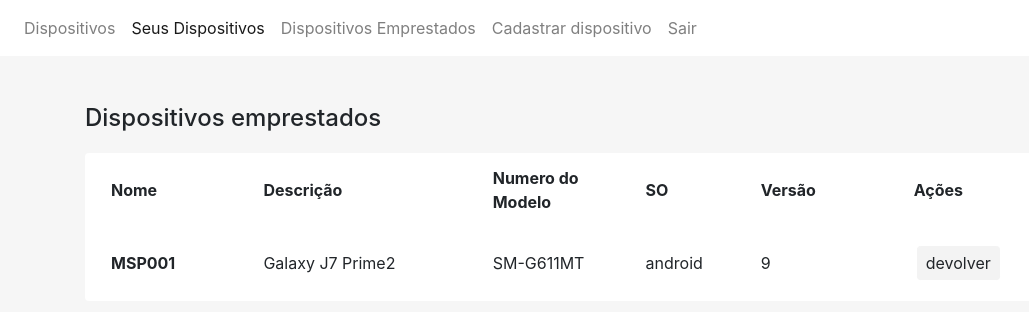
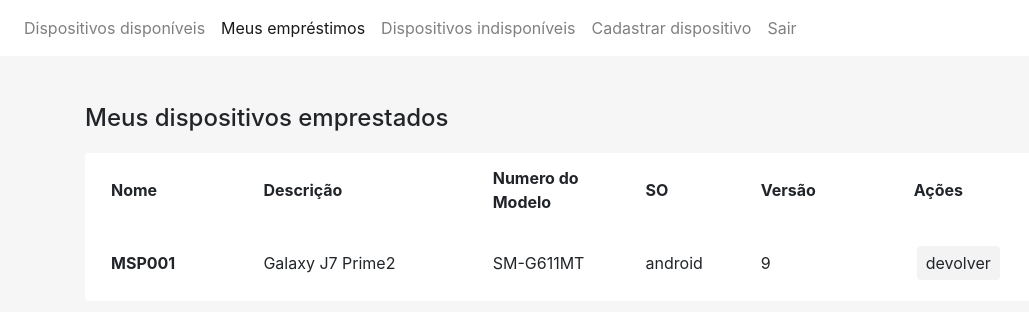
Before and after one commit to lauraziebarth/python-sistema-de-dispositivos, a Django app: page /dispositivos_emprestados_colaborador/ in a window 1280 px wide. Shown: the top 312 px of the page, without its empty margins (0-1029 px from the left). Run offline with Django 3.2, Linux system fonts and the light colour scheme; a user stored in the database is signed in; data comes from the database, SQL or seed files in the repository; both versions use the stored data as it was after the commit; some libraries are stand-ins or nearby versions.

Commit message:
melhorando nomenclatura

```diff
--- a/templates/base.html
+++ b/templates/base.html
@@ -58,9 +58,9 @@
       </button>
       <div class="collapse navbar-collapse" id="navbarNavAltMarkup">
         <div class="navbar-nav">
-          <a class="nav-item nav-link {% block active_listar_dispositivos %}{% endblock %}" href="{% url 'listar_dispositivos' %}">Dispositivos</a>
-          <a class="nav-item nav-link {% block active_listar_dispositivos_emprestado_colaborador %}{% endblock %}" href="{% url 'listar_dispositivos_emprestados_colaborador' %}">Seus Dispositivos</a>
-          <a class="nav-item nav-link {% block active_listar_dispositivos_emprestados %}{% endblock %}" href="{% url 'listar_dispositivos_emprestados' %}">Dispositivos Emprestados</a>
+          <a class="nav-item nav-link {% block active_listar_dispositivos %}{% endblock %}" href="{% url 'listar_dispositivos' %}">Dispositivos disponíveis</a>
+          <a class="nav-item nav-link {% block active_listar_dispositivos_emprestado_colaborador %}{% endblock %}" href="{% url 'listar_dispositivos_emprestados_colaborador' %}">Meus empréstimos</a>
+          <a class="nav-item nav-link {% block active_listar_dispositivos_emprestados %}{% endblock %}" href="{% url 'listar_dispositivos_emprestados' %}">Dispositivos indisponíveis</a>
             {% if colaborador_logado.admin %}
           <a class="nav-item nav-link {% block active_cadastrar_dispositivo %}{% endblock %}" href="{% url 'cadastrar_dispositivo' %}">Cadastrar dispositivo</a>
             {% endif %}
--- a/templates/listar_dispositivos_emprestados_colaborador.html
+++ b/templates/listar_dispositivos_emprestados_colaborador.html
@@ -10,7 +10,7 @@
     <br><br>
     <div class="container">
 
-    <h4> Dispositivos emprestados</h4>
+    <h4> Meus dispositivos emprestados</h4>
 
         <table class="table table-bordered">
           <thead>
```
Also changed, not shown: db.sqlite, 1 other file.
